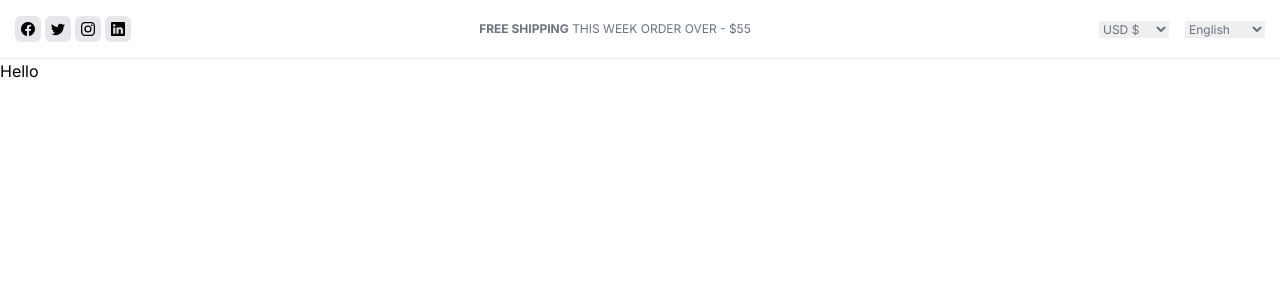
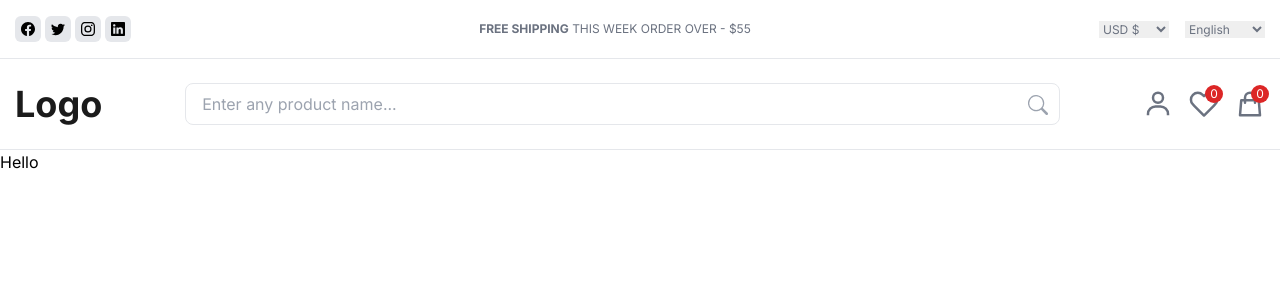
Before and after one commit to AbhishekPeiris/Responsive-Shopping-Website--Next.js-and-Tailwind, a Next.js app in the folder shopping-website/: page / in a window 1280 px wide. Shown: the top 300 px of the page. Built offline with nearby package versions, Linux system fonts and the light colour scheme.

Commit message:
Header Main

```diff
--- a/shopping-website/app/layout.tsx
+++ b/shopping-website/app/layout.tsx
@@ -2,6 +2,7 @@
 import { Inter } from "next/font/google";
 import "./globals.css";
 import HeaderTop from "@/components/HeaderTop";
+import HeaderMain from "@/components/HeaderMain";
 
 const inter = Inter({ subsets: ["latin"] });
 
@@ -19,6 +20,7 @@
     <html lang="en">
       <body className={inter.className}>
         <HeaderTop />
+        <HeaderMain />
         {children}
       </body>
     </html>
--- /dev/null
+++ b/shopping-website/components/HeaderMain.tsx
@@ -0,0 +1,41 @@
+import React from 'react'
+import { BiUser } from 'react-icons/bi'
+import { BsSearch } from 'react-icons/bs'
+import { FiHeart } from 'react-icons/fi'
+import { HiOutlineShoppingBag } from 'react-icons/hi'
+
+function HeaderMain() {
+  return (
+    <div className='border-b border-gray-200 py-6'>
+        <div className='container sm:flex justify-between items-center'>
+            <div className='font-bold text-4xl text-center pb-4 sm:pb-0 text-blackish'>Logo</div>
+
+            <div className='w-full sm:w-[300px] md:w-[70%] relative'>
+                <input className='border-gray-200 border p-2 px-4 rounded-lg w-full' type="text" placeholder='Enter any product name...' />
+                <BsSearch className='absolute right-0 top-0 mr-3 mt-3 text-gray-400' size={20}/>
+            </div>
+
+            <div className='hidden lg:flex gap-4 text-gray-500 text-[30px]'>
+                <BiUser />
+                <div className='relative'>
+                    <FiHeart />
+                    <div className='bg-red-600 rounded-full absolute top-0 right-0 w-[18px] h-[18px]
+                    text-[12px] text-white grid place-items-center translate-x-1 -translate-y-1'>
+                        0
+                    </div>
+                </div>
+                <div className='relative'>
+                    <HiOutlineShoppingBag />
+                    <div className='bg-red-600 rounded-full absolute top-0 right-0 w-[18px] h-[18px]
+                    text-[12px] text-white grid place-items-center translate-x-1 -translate-y-1'>
+                        0
+                    </div>
+                </div>
+            </div>
+
+        </div>
+    </div>
+  )
+}
+
+export default HeaderMain
```
Also changed, not shown: shopping-website/public/shopping-logo.png (added).
